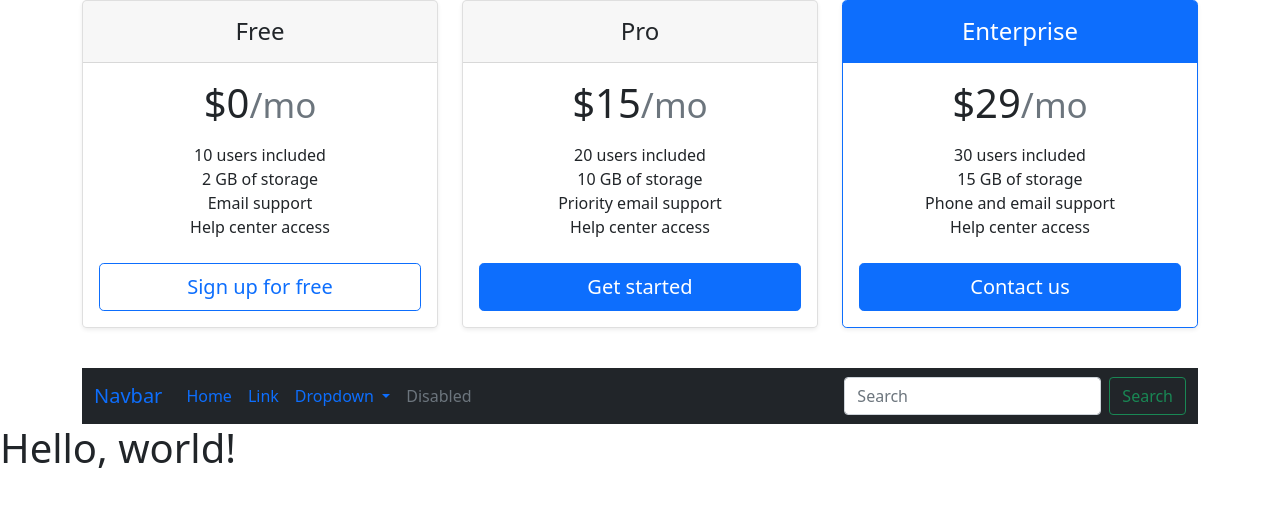
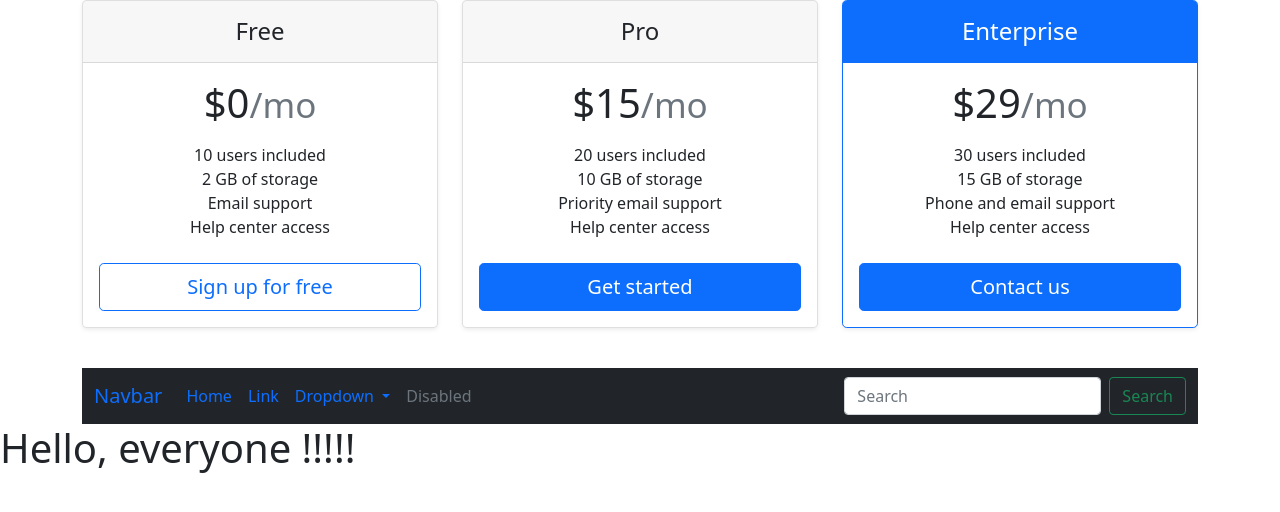
Before and after one commit to s-virk/feature-branch-workflow, a plain HTML site: page index.html in a window 1280 px wide. Drawn offline with nearby package versions, Linux system fonts and the light colour scheme.

Commit message:
Update index.html

```diff
--- a/index.html
+++ b/index.html
@@ -104,7 +104,7 @@
         </div>
       </nav>
     </div>
-    <h1>Hello, world!</h1>
+    <h1>Hello, everyone !!!!!</h1>
 
     <!-- Optional JavaScript; choose one of the two! -->
 
```
